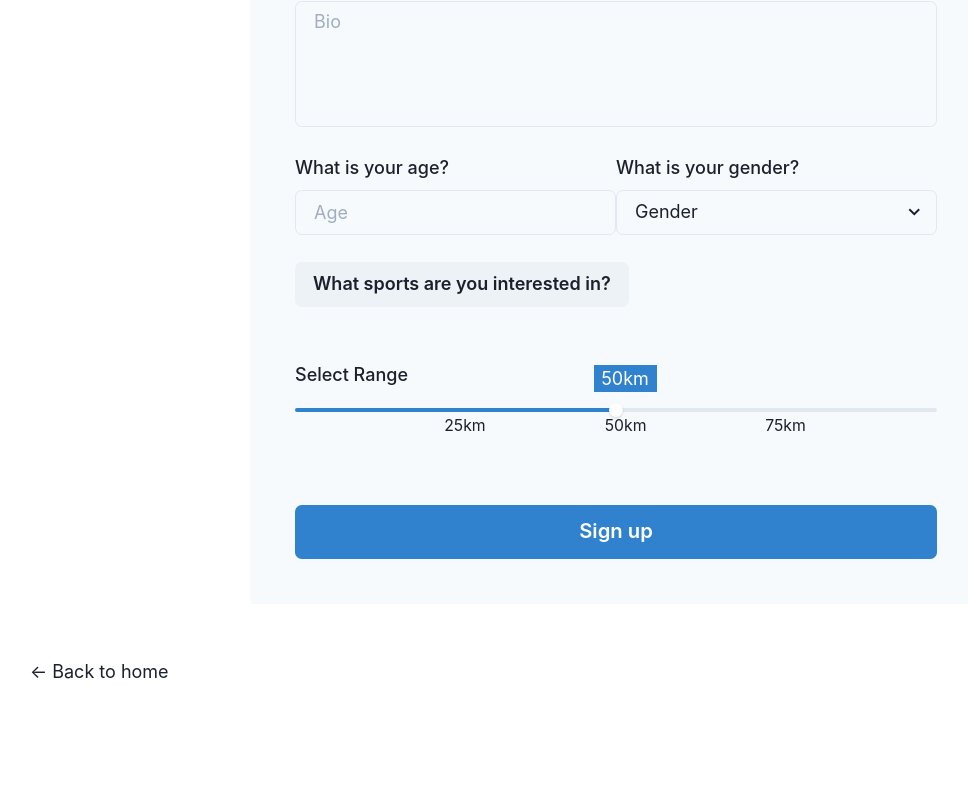
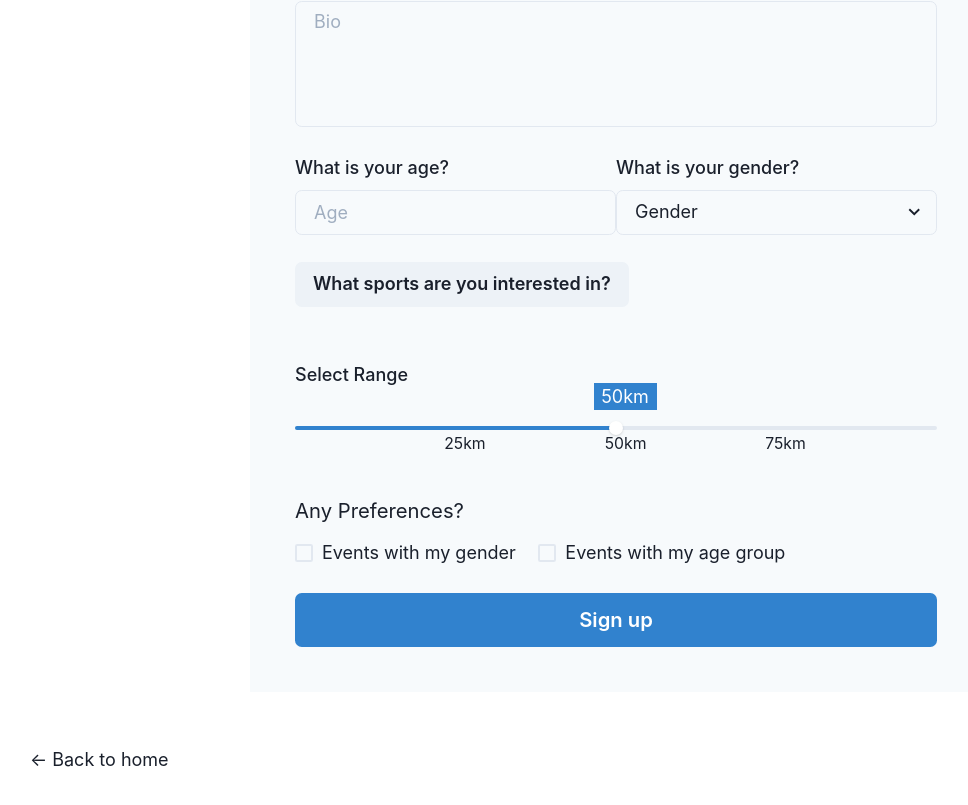
Before and after one commit to christopherdegroot/Sportr, a Next.js app: page /register in a window 1280 px wide. Shown: the part 652-1457 px from the top of the page, without its empty margins (24-992 px from the left). Before the commit the page ends 1391 px from the top, so only its background shows below. Built offline with nearby package versions, Linux system fonts and the light colour scheme.

Commit message:
white space changes

```diff
--- a/components/Register.js
+++ b/components/Register.js
@@ -26,6 +26,9 @@ import {
   Text,
   SimpleGrid,
   GridItem,
+  CheckboxGroup,
+  Grid,
+  Stack
 } from "@chakra-ui/react";
 import Sportcheckbox from "./Sportcheckbox";
 import { useState } from "react";
@@ -121,7 +124,7 @@ const Details = () => {
           <GridItem colSpan={2}>
           </GridItem>
           <GridItem colSpan={2}>
-            <FormLabel>Select Range</FormLabel>
+            <FormLabel pb={4} >Select Range</FormLabel>
             <Slider aria-label='slider-ex-6' onChange={(val) => setSliderValue(val)}>
               <SliderMark value={25} mt='1' ml='-2.5' fontSize='sm'>
                 25km
@@ -149,9 +152,16 @@ const Details = () => {
               <SliderThumb />
             </Slider>
           </GridItem>
-          <br></br>
+          <GridItem></GridItem>
           <GridItem colSpan={2}>
-            <Link href="/eventfeed">
+            <Text pb='3' fontSize={'lg'}>Any Preferences?</Text>
+          <Stack spacing={5} direction='row'>
+            <Checkbox>Events with my gender</Checkbox>
+            <Checkbox>Events with my age group</Checkbox>
+          </Stack>
+          </GridItem>
+          <GridItem colSpan={2}>
+            <Link href="/profile">
               <Button colorScheme="blue" w="full" size="lg">
                 Sign up
               </Button>
```
